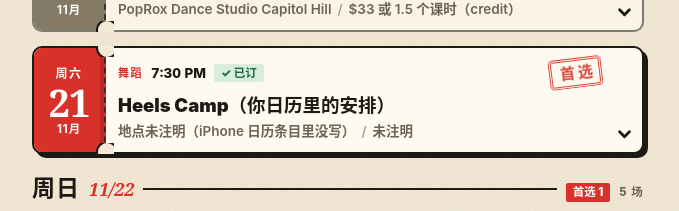
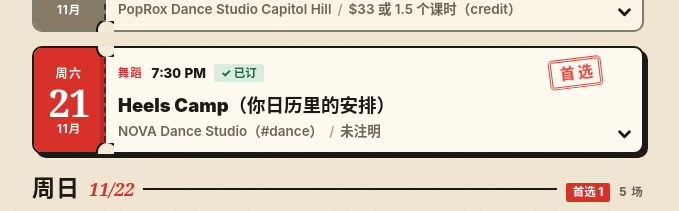
Before and after one commit to sunny-xia-ada/seattle-events, a plain HTML site: page index.html in a window 1280 px wide. Shown: the part 4282-4493 px from the top of the page, without its empty margins (302-981 px from the left). Drawn offline with Linux system fonts and the light colour scheme.

Commit message:
Heels Camp: NOVA Dance Studio Redmond

```diff
--- a/index.html
+++ b/index.html
@@ -286,7 +286,7 @@ const DATA=[
 {"id":"tina-sat","cat":"舞蹈课","title":"Intermediate Choreography★★（Tina's 固定课）","days":[2],"start":"17:00","time":"5:00–6:30 PM","place":"Tina's Dance Studios，655 156th Ave SE, Bellevue","priceText":"价格页面没写，常规用课卡","level":"HIPHOP｜Darina","verdict":"首选","desc":"你的周六 5:00 固定课，官网课表 11/21 有这节。Outlook 里还没有，所以不标「已订」。6:30 下课，离 7:30 的 Heels Camp 还有 1 小时。","src":"https://app.tinasdancestudios.com/schedule","area":"Eastside","price":null},
 {"id":"cd-sat21-heartless","cat":"舞蹈课","title":"Original Heels: Heartless-the Weekend（Coffee Dance）","days":[2],"start":"17:00","time":"5:00–6:30 PM","place":"Coffee Dance，12021 Northup Way Ste 202, Bellevue","price":23,"priceText":"$23","level":"Level 1–2｜Jennie","verdict":"低优先","clash":true,"desc":"The Weeknd《Heartless》的原创 heels，Level 1–2 偏轻松。撞：Tina's 周六 5:00 固定课，时间完全重叠。","src":"https://www.coffeedance.org/book-online","area":"Eastside"},
 {"id":"pr-ws-goodgirl","cat":"舞蹈课","title":"Heels Workshop “Good Girl” - kwn（PopRox 大师课）","days":[2],"start":"18:00","time":"6:00–7:30 PM","place":"PopRox Dance Studio Capitol Hill，1429 12th Ave, Seattle（Studio Biggie）","area":"Seattle","price":33,"priceText":"$33 或 1.5 个课时（credit）","level":"Intermediate｜Heels｜Chyna Moneii｜18+","verdict":"低优先","clash":true,"desc":"kwn《Good Girl》的 Intermediate heels 工作坊，性感又有力量。现在 25 个名额已满，只能排候补。撞：Tina's 周六 5:00–6:30 固定课，也会挤到你 7:30 的 Heels Camp。","src":"https://momence.com/l/9kh40r0j"},
-{"id":"heelscamp1121","cat":"舞蹈课","title":"Heels Camp（你日历里的安排）","days":[2],"start":"19:30","time":"7:30 PM 开始（结束时间日历里没写）","place":"地点未注明（iPhone 日历条目里没写）","priceText":"未注明","level":"Heels","verdict":"首选","booked":true,"desc":"你 iPhone 日历里周六 7:30 的 Heels Camp，算已订。日历没写地点和结束时间，我这边找不到对应的课程页，卡片上的链接只是占位（Tina's 课表），请以你报名的地方为准。","src":"https://app.tinasdancestudios.com/schedule","area":"Eastside","price":null},
+{"id":"heelscamp1121","cat":"舞蹈课","title":"Heels Camp（你日历里的安排）","days":[2],"start":"19:30","time":"7:30 PM 开始，约 9:00 PM 结束（未核实）","place":"NOVA Dance Studio（#dance），2739 152nd Ave NE Suite C, Redmond, WA 98052","priceText":"未注明","level":"Heels","verdict":"首选","booked":true,"desc":"你日历里周六 7:30 的 Heels Camp，算已订。地点是 NOVA Dance Studio，用的是 Redmond 的 #dance 场地。结束时间官网没写，NOVA 的课一般 1.5 小时，大概 9:00 结束，这个没核实。从 Bellevue 的 Tina's 6:30 下课开过去大约 15 分钟。","src":"https://www.novadancestudio.com/service-page/heels-pop-up","area":"Eastside","price":null},
 {"id":"wl-sun22-hh2","cat":"舞蹈课","title":"Hip Hop Based Choreo II（Westlake）","days":[3],"start":"12:30","time":"12:30–1:30 PM","place":"Westlake Dance Center，10004 Aurora Ave N Suite 6, Seattle 98133（北西雅图，门前有停车场）","area":"Seattle","price":20,"priceText":"$20 单次 drop-in / $74 四次卡","level":"Hip-hop 编舞 II｜Yoshi Wright","verdict":"低优先","desc":"周日中午的 Hip-hop 编舞 Level II，1 小时，偏基础一点。想连上两节，可以接 1:30 的 II/III。还没报名，只是候选；需 Punchpass 登录预约。","src":"https://app.punchpass.com/org/18640/classes/20049229"},
 {"id":"wl-sun22-hh23","cat":"舞蹈课","title":"Hip Hop Based Choreo II/III（Westlake）","days":[3],"start":"13:30","time":"1:30–2:30 PM","place":"Westlake Dance Center，10004 Aurora Ave N Suite 6, Seattle 98133（北西雅图，门前有停车场）","area":"Seattle","price":20,"priceText":"$20 单次 drop-in / $74 四次卡","level":"Hip-hop 编舞 II/III｜Jason Umbao","verdict":"推荐","desc":"周日下午的 Hip-hop 编舞 II/III，Jason Umbao 也带周一的 Level III，周日没有别的安排。还没报名，只是候选；需 Punchpass 登录预约。","src":"https://app.punchpass.com/org/18640/classes/20049772"},
 {"id":"pr-ws-easy","cat":"舞蹈课","title":"Stray Kids Night! “Easy”（PopRox 大师课）","days":[3],"start":"20:30","time":"8:30–9:30 PM","place":"PopRox Dance Studio Capitol Hill，1429 12th Ave, Seattle（Studio Biggie）","area":"Seattle","price":22,"priceText":"$22 或 1 个课时（credit）","level":"Intermediate + Advanced｜K-Pop｜Luna Kwan｜16+","verdict":"首选","desc":"Stray Kids《Easy》的 Int + Adv 工作坊（学 2:36–3:04 那段），讲究动作质感和力度，男团路线，很对你口味。同晚 7:00 是 Beginner 场，别报错。周日晚没有冲突。","src":"https://momence.com/l/ymhqw2j4"},
```
